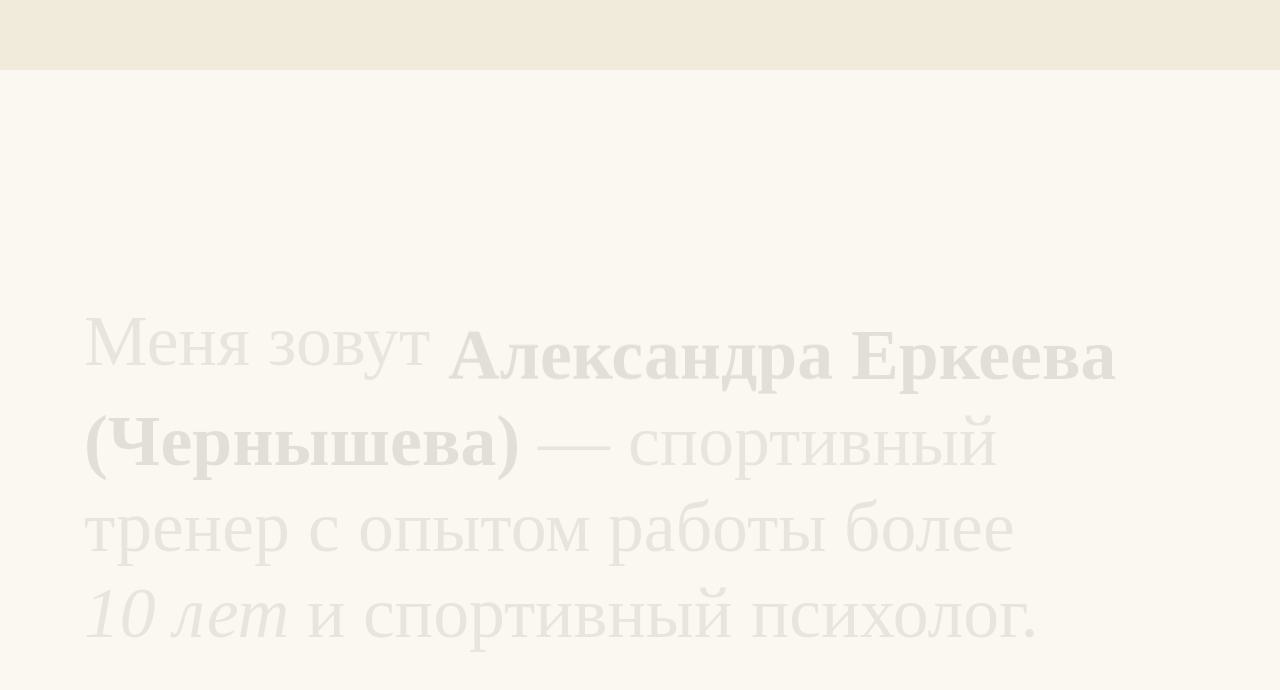
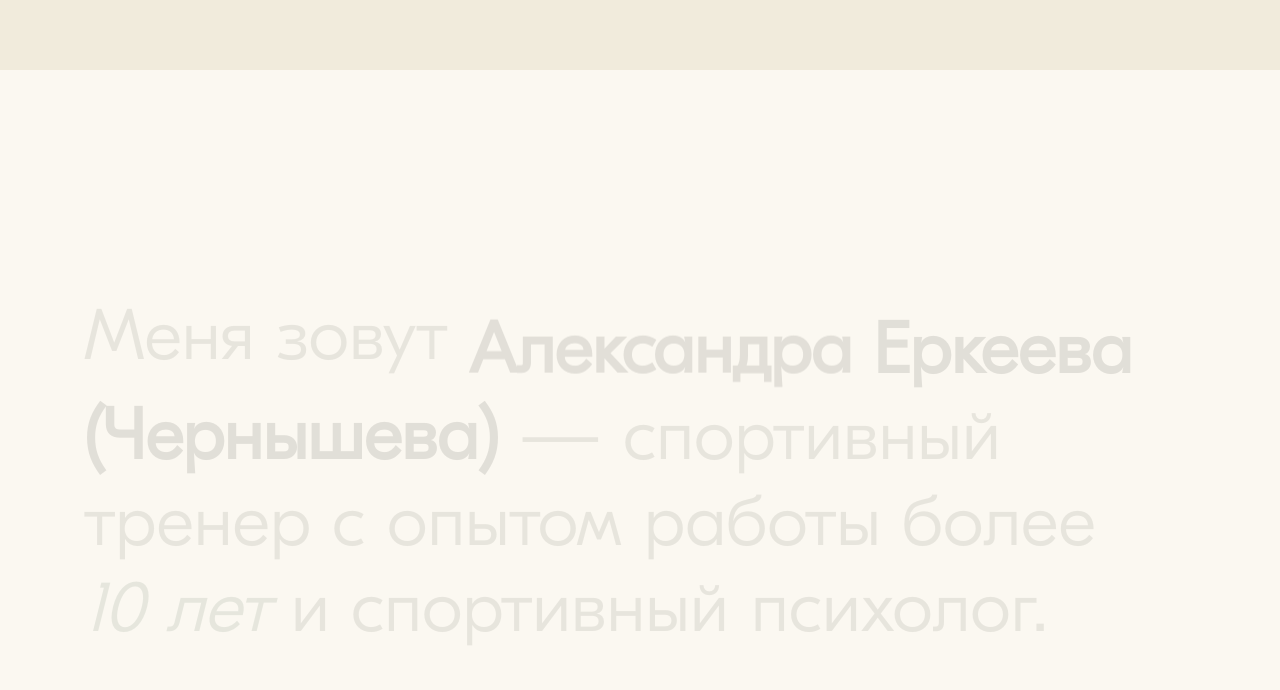
Before and after one commit to prstggvv/psycho-teacher, a React (Vite) app: page /#/ in a window 1280 px wide. Shown: the part 736-1426 px from the top of the page. Built offline with nearby package versions, Linux system fonts and the light colour scheme.

Commit message:
fix: fonts in About

```diff
--- a/src/components/MainComponents/MainPageComponents/About/ui/About.module.css
+++ b/src/components/MainComponents/MainPageComponents/About/ui/About.module.css
@@ -1,7 +1,6 @@
 .section {
   position: relative;
   background: var(--color-paper);
-  /* Tall scroll track: gives room for the pinned, scroll-driven reveal. */
   min-height: 320vh;
 }
 
@@ -22,7 +21,7 @@
 
 .text {
   margin: 0;
-  font-family: var(--font-serif);
+  font-family: var(--font-gt-pro-light);
   font-weight: 400;
   color: var(--color-ink-soft);
   font-size: clamp(36px, 5.6vw, 84px);
```
